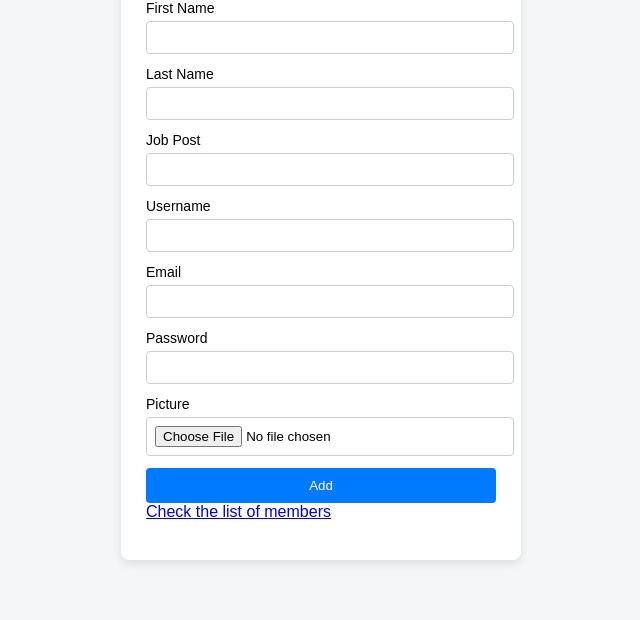
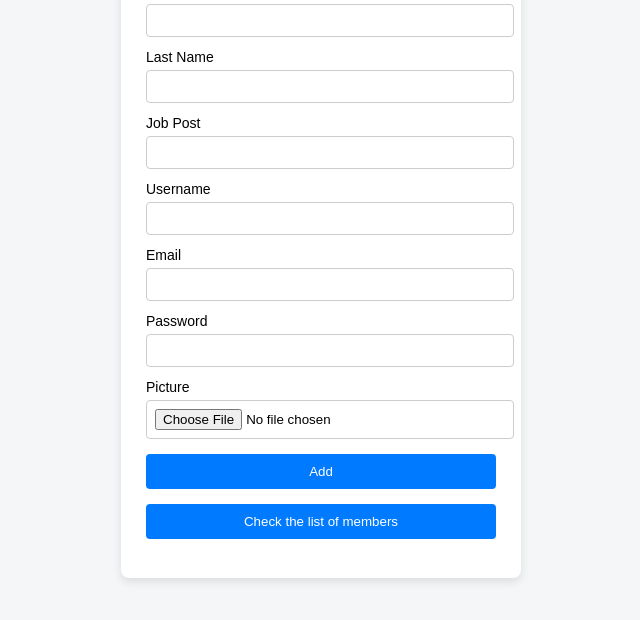
Before and after one commit to WALTH3R/Javascript_exercise_test, a plain HTML site: page index.html in a window 1280 px wide. Shown: the part 174-794 px from the top of the page, without its empty margins (319-959 px from the left). Drawn offline with Linux system fonts and the light colour scheme.

Commit message:
initial commit

```diff
--- a/index.html
+++ b/index.html
@@ -10,7 +10,7 @@
 <div class="form-container">
     <h2>Add Team Member</h2>
 
-    <form id="teamForm" novalidate>
+    <id="teamForm" novalidate>
         <div class="form-group">
             <label>First Name</label>
             <input type="text" id="firstName">
@@ -46,8 +46,8 @@
             <input type="file" id="picture">
         </div>
 
-        <button type="submit">Add</button>
-        <a href="members.html" class = "link">Check the list of members</a>
+        <div class ="buttons"> <button type="submit">Add</button> </div>
+        <div class ="buttons"> <a href="members.html" class = "link"><button>Check the list of members</button> </a></div>
         <p id="error"></p>
     </form>
 </div>
--- a/style.css
+++ b/style.css
@@ -90,3 +90,7 @@ button:hover {
    background-color: rgb(21, 229, 69);
    color: #000000;
 }
+
+.buttons{
+    margin-top: 15px;
+}
```
